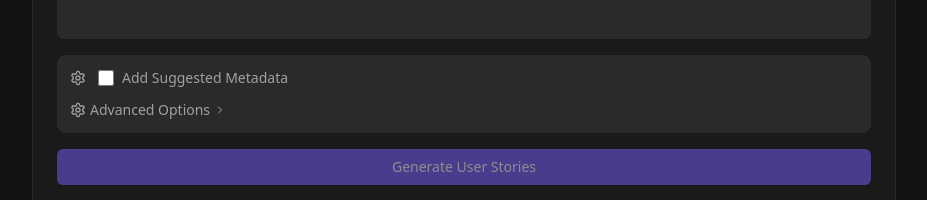
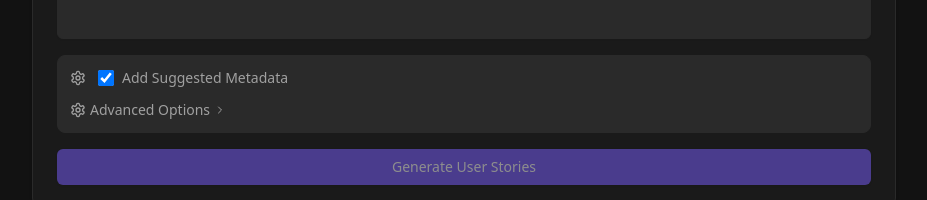
Before and after one commit to Surfrrosa/prompt2story, a React (Vite) app in the folder frontend/: page / in a window 1280 px wide. Shown: the part 570-770 px from the top of the page, without its empty margins (176-1103 px from the left). Built offline with nearby package versions, Linux system fonts and the light colour scheme.

Commit message:
Fix metadata checkbox state synchronization issue
- Change includeMetadata default state from false to true
- Ensures checkbox visual state matches React state
- Resolves issue where metadata wasn't being sent to API despite checkbox appearing checked

Co-Authored-By: shainaep <shainaep@gmail.com>

```diff
--- a/frontend/src/App.tsx
+++ b/frontend/src/App.tsx
@@ -35,7 +35,7 @@ function App() {
   const [result, setResult] = useState<GenerationResponse | null>(null)
   const [error, setError] = useState<string | null>(null)
   const [copySuccess, setCopySuccess] = useState<string | null>(null)
-  const [includeMetadata, setIncludeMetadata] = useState(false)
+  const [includeMetadata, setIncludeMetadata] = useState(true)
   const [inferEdgeCases, setInferEdgeCases] = useState(true)
   const [includeAdvancedCriteria, setIncludeAdvancedCriteria] = useState(true)
   const [expandAllComponents, setExpandAllComponents] = useState(true)
```
